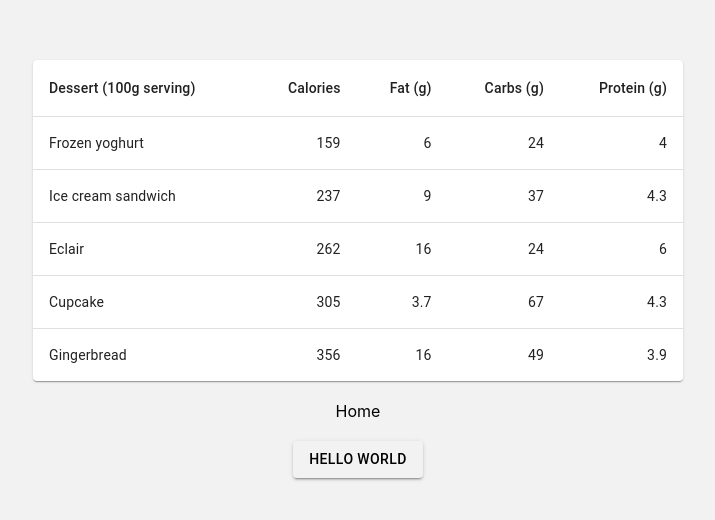
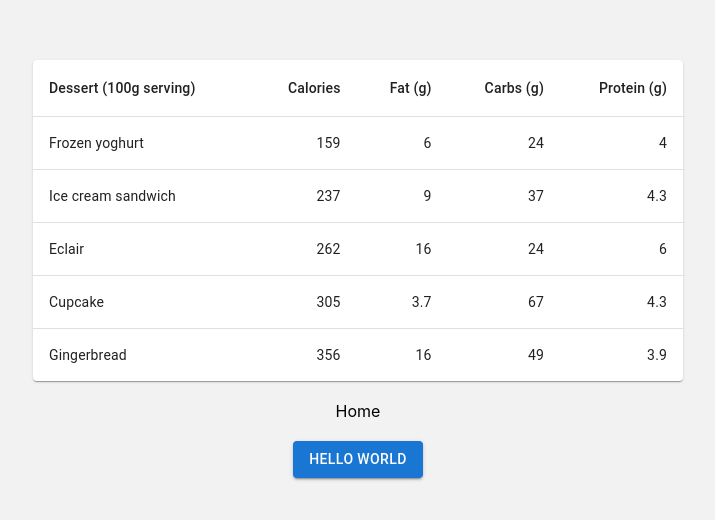
Before and after one commit to r0g-c0d3s/React-Basic, a React (Create React App) app: page /mui in a window 1280 px wide. Shown: the top 520 px of the page, without its empty margins (282-997 px from the left). Built offline with nearby package versions, Linux system fonts and the light colour scheme.

Commit message:
Remove gray color from Button component for consistency with MUI styling

```diff
--- a/src/Components/MUI/Button.jsx
+++ b/src/Components/MUI/Button.jsx
@@ -8,7 +8,7 @@ export default function ButtonUsage() {
     <div>
        <Link className='link' to = '/'>Home</Link>
        <br />
-       <Button color='gray' variant="contained" href='https://www.google.com/imgres?q=batman&imgurl=https%3A%2F%2Fm.media-amazon.com%2Fimages%2FS%2Fpv-target-images%2F81ef275effa427553a847bc220bebe1dc314b2e79d00333f94a6bcadd7cce851.jpg&imgrefurl=https%3A%2F%2Fwww.primevideo.com%2Fdetail%2FThe-Batman%2F0TNWJYOSXYR74OY4W78E71780P&docid=3G1Ni6PILq4dgM&tbnid=VSek_14n74FBfM&vet=12ahUKEwioooWrmoaLAxVhxTgGHZNaO1gQM3oECFoQAA..i&w=3840&h=2160&hcb=2&ved=2ahUKEwioooWrmoaLAxVhxTgGHZNaO1gQM3oECFoQAA'>Hello world</Button>
+       <Button variant="contained" href='https://www.google.com/imgres?q=batman&imgurl=https%3A%2F%2Fm.media-amazon.com%2Fimages%2FS%2Fpv-target-images%2F81ef275effa427553a847bc220bebe1dc314b2e79d00333f94a6bcadd7cce851.jpg&imgrefurl=https%3A%2F%2Fwww.primevideo.com%2Fdetail%2FThe-Batman%2F0TNWJYOSXYR74OY4W78E71780P&docid=3G1Ni6PILq4dgM&tbnid=VSek_14n74FBfM&vet=12ahUKEwioooWrmoaLAxVhxTgGHZNaO1gQM3oECFoQAA..i&w=3840&h=2160&hcb=2&ved=2ahUKEwioooWrmoaLAxVhxTgGHZNaO1gQM3oECFoQAA'>Hello world</Button>
     </div>
   )
 
```
